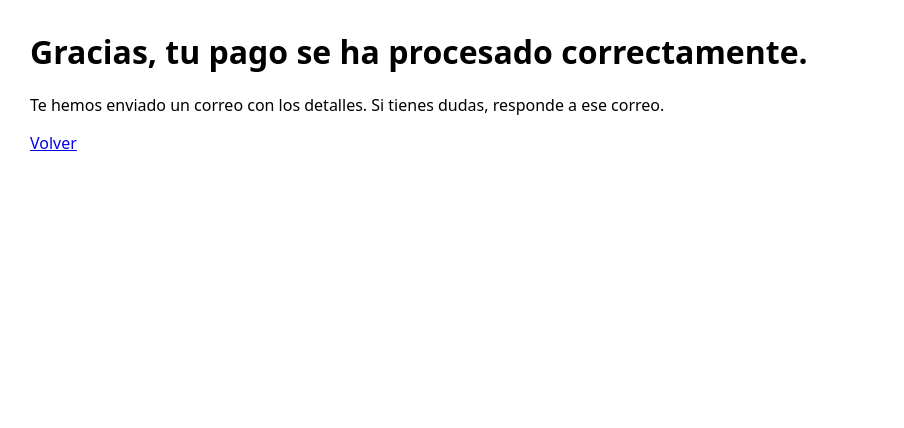
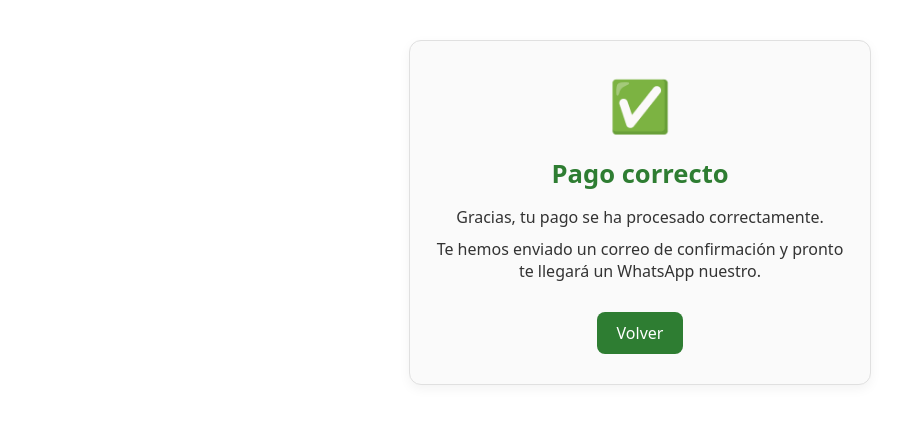
Before and after one commit to alejandroguadalupi-max/Taply, a website: page exito.html in a window 1280 px wide. Shown: the whole page, without its empty margins (0-904 px from the left). Drawn offline with Linux system fonts and the light colour scheme.

Commit message:
new updates

```diff
--- a/exito.html
+++ b/exito.html
@@ -1,7 +1,64 @@
-<!doctype html><html lang="es"><meta charset="utf-8">
-<title>Pago correcto</title>
-<body style="font-family:system-ui;margin:30px">
-  <h1>Gracias, tu pago se ha procesado correctamente.</h1>
-  <p>Te hemos enviado un correo con los detalles. Si tienes dudas, responde a ese correo.</p>
-  <p><a href="/suscripciones.html">Volver</a></p>
-</body></html>
+<!doctype html>
+<html lang="es">
+<head>
+  <meta charset="utf-8">
+  <meta name="viewport" content="width=device-width, initial-scale=1">
+  <title>Pago correcto</title>
+  <style>
+    body {
+      font-family: system-ui, sans-serif;
+      margin: 0;
+      background: #fff;
+      color: #333;
+      text-align: center;
+      padding: 40px 20px;
+    }
+    .card {
+      background: #fafafa;
+      border: 1px solid #e0e0e0;
+      border-radius: 12px;
+      padding: 30px 20px;
+      max-width: 420px;
+      margin: auto;
+      box-shadow: 0 4px 12px rgba(0,0,0,0.05);
+    }
+    h1 {
+      font-size: 1.6em;
+      margin-bottom: 15px;
+      color: #2e7d32; /* Verde elegante */
+    }
+    p {
+      font-size: 1em;
+      margin: 10px 0;
+    }
+    a {
+      display: inline-block;
+      margin-top: 20px;
+      padding: 10px 20px;
+      border-radius: 8px;
+      background: #2e7d32;
+      color: #fff;
+      font-weight: 500;
+      text-decoration: none;
+      transition: background 0.3s;
+    }
+    a:hover {
+      background: #256628;
+    }
+    .icon {
+      font-size: 50px;
+      margin-bottom: 15px;
+      color: #2e7d32;
+    }
+  </style>
+</head>
+<body>
+  <div class="card">
+    <div class="icon">✅</div>
+    <h1>Pago correcto</h1>
+    <p>Gracias, tu pago se ha procesado correctamente.</p>
+    <p>Te hemos enviado un correo de confirmación y pronto te llegará un WhatsApp nuestro.</p>
+    <a href="/suscripciones.html">Volver</a>
+  </div>
+</body>
+</html>
```
Also changed, not shown: cancelado.html (+63 -7 lines).
